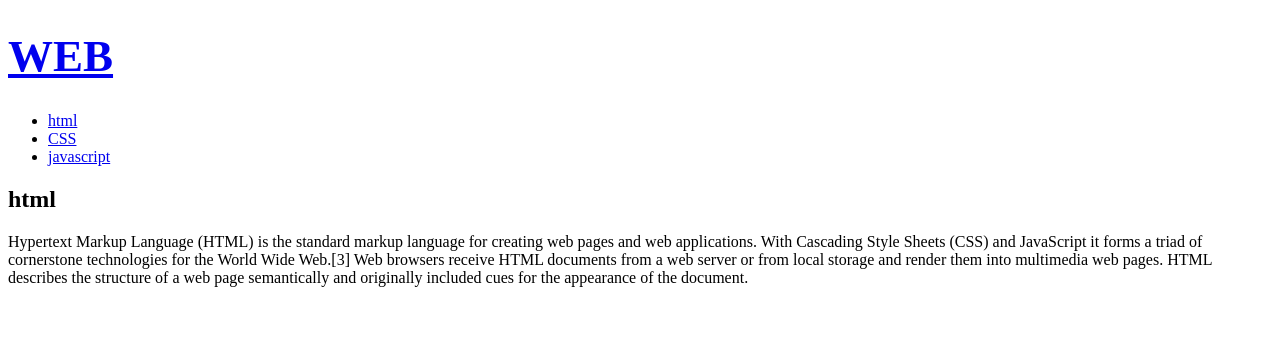
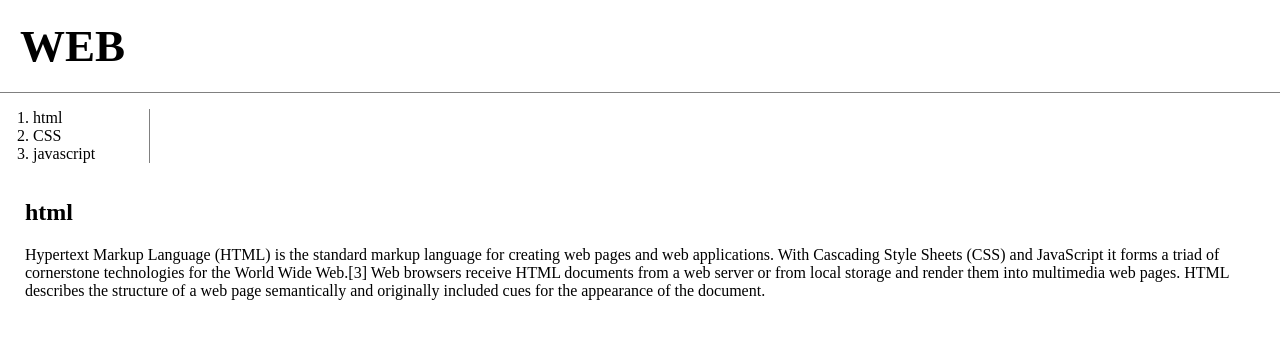
Before and after one commit to nomadlife/web2-css, a plain HTML site: page 1.html in a window 1280 px wide. Drawn offline with Linux system fonts and the light colour scheme.

Commit message:
css_update

```diff
--- a/1.html
+++ b/1.html
@@ -6,8 +6,34 @@
 <meta charset="utf-8">
 <link rel="stylesheet" href="style.css" media="screen" title="no title" charget="utf-8">
 <style>
+  body{
+    margin:0;
+  }
   a{
+    color:black;
+    text-decoration: none;
+  }
+  h1{
+    font_size:45px;
+    text-align: content;
+    border-bottom:1px solid gray;
+    margin:0;
+    padding:20px;
+  }
+  ol{
+    border-right: 1px solid gray;
+  }
+  #grid{
+    display: grid;
+    grid-template-columns: 150px 1fr;
+  }
 
+  #grid ol{
+    padding-left: 33px;
+  }
+
+  #article{
+    padding-left: 25px;
   }
 </style>
 </head>
@@ -15,16 +41,20 @@ a{
 <body>
 <h1> <a href="index.html">WEB</a></h1>
 
-<ul>
+<div id="grid">
+  <ol>
     <li> <a href="1.html">html</a></li>
     <li> <a href="2.html">CSS</a></li>
     <li> <a href="3.html">javascript</a></li>
-</ul>
+  </ol>
+
+</div>
 
 
-
+<div id="article">
   <h2>html</h2>
   Hypertext Markup Language (HTML) is the standard markup language for creating web pages and web applications. With Cascading Style Sheets (CSS) and JavaScript it forms a triad of cornerstone technologies for the World Wide Web.[3] Web browsers receive HTML documents from a web server or from local storage and render them into multimedia web pages. HTML describes the structure of a web page semantically and originally included cues for the appearance of the document.
 
+</div>
 </body>
 </html>
```
Also changed, not shown: grid.html (+1 -0 lines). Lines whose indentation alone changed are shown as unchanged.
